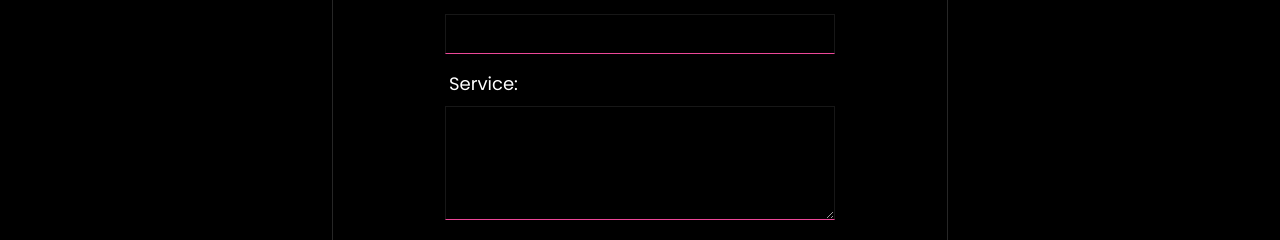
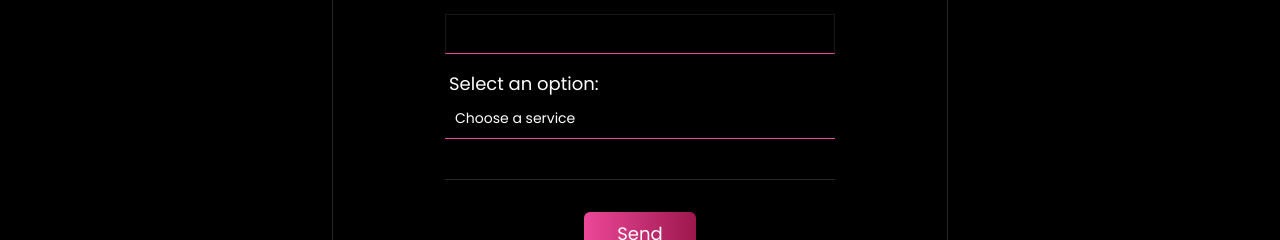
Before and after one commit to Fezao187/Landing_Page, a React (Create React App) app in the folder client/user/: page /book/now in a window 1280 px wide. Shown: the part 560-800 px from the top of the page. Built offline with nearby package versions, Linux system fonts and the light colour scheme; no server answers.

Commit message:
Add services

```diff
--- a/client/user/src/views/Booking.jsx
+++ b/client/user/src/views/Booking.jsx
@@ -3,15 +3,15 @@ import emailjs from '@emailjs/browser';
 import { useNavigate } from 'react-router-dom';
 
 const Booking = () => {
-    const serviceId=process.env.REACT_APP_SERVICE_ID;
-    const tempId=process.env.REACT_APP_TEMP_ID;
-    const public_key=process.env.REACT_APP_PUBLIC_KEY;
+    const serviceId = process.env.REACT_APP_SERVICE_ID;
+    const tempId = process.env.REACT_APP_TEMP_ID;
+    const public_key = process.env.REACT_APP_PUBLIC_KEY;
 
     const [name, setName] = useState("");
     const [email, setEmail] = useState("");
     const [surname, setSurname] = useState("");
     const [phone, setPhone] = useState("");
-    const [service,setService]=useState('');
+    const [service, setService] = useState('');
 
     const form = useRef();
     let navigate = useNavigate();
@@ -68,11 +68,31 @@ const Booking = () => {
                             type='number' id='phone' name='phone' value={phone}
                             onChange={(e) => setPhone(e.target.value)} required />
                     </div>
-                    <div className="form-group mb-4">
-                        <label className='ml-1' htmlFor='message'>Service:</label><br />
-                        <textarea className='w-full mt-2 appearance-none bg-transparent
+                    <div className="form-group mb-4 pb-10 border-b border-neutral-800">
+                        <label className='ml-1' htmlFor='service'>Select an option:</label><br />
+                        {/* <textarea className='w-full mt-2 appearance-none bg-transparent
                         border border-neutral-900 border-b-pink-500 focus:outline-double' id='service' name='service' rows='4' value={service}
-                            onChange={(e) => setService(e.target.value)} required></textarea>
+                            onChange={(e) => setService(e.target.value)} required></textarea> */}
+                            <select id='service' name="service" className='bg-black border-0 border-b border-pink-500 appearance-none
+                            focus:outline-none focus:ring-0 peer
+                            text-sm focus:ring-pink-500 focus:border-pink-500 block w-full p-2.5'>
+                                <option selected>Choose a service</option>
+                                <option value='softLook'>Soft look: R300</option>
+                                <option value='naturalGlam'>Natural Glam: R350</option>
+                                <option value='softGlam'>Soft Glam: R400</option>
+                                <option value='fullGlam'>Full Glam: R450</option>
+                                <option value='bridalGlam'>Bridal Glam: R550</option>
+                                <option value='motherOfBride'>Mother of Bride/Groom: R400</option>
+                                <option value='bridesmaides'>Bridesmaids: R450</option>
+                                <option value='flowerGirl'>Flower Girl: R200</option>
+                                <option value='groom'>Groom: R250</option>
+                                <option value='stripEylashes'>Strip eyelashes: R30</option>
+                                <option value='shapingAndTrim'>Shaping and trimming: R110</option>
+                                <option value='wigInstall'>Wig installation: R200</option>
+                                <option value='facialCleanse'>Facial Cleansing: R120</option>
+                                <option value='eyebrowMap'>Eyebrow mapping and tint: R220</option>
+                                <option value='eyelashTint'>Eyelash tint: R?</option>
+                            </select>
                     </div>
                     <div className='w-full flex'>
                         <button className='mt-2 sm:mt-3 lg:mt-4 w-28 mx-auto bg-gradient-to-r from-pink-500 to-pink-800
```
